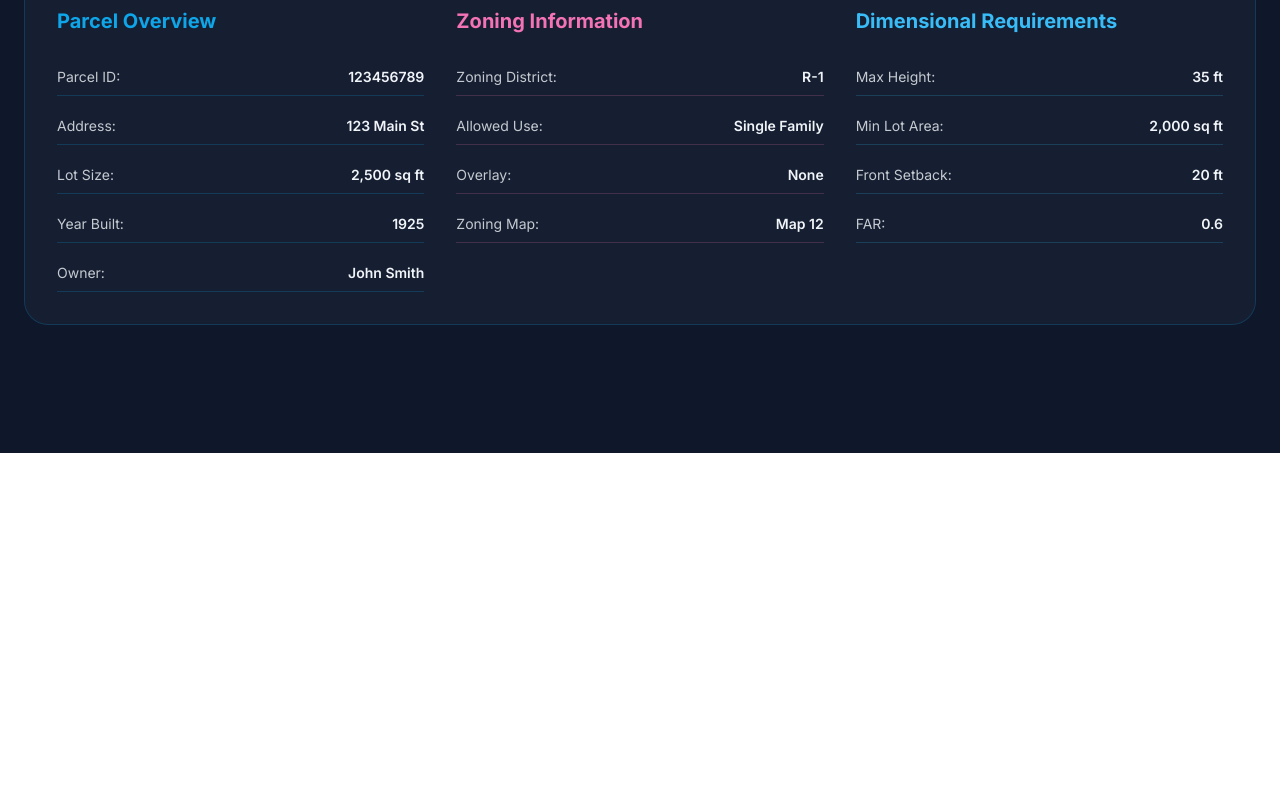
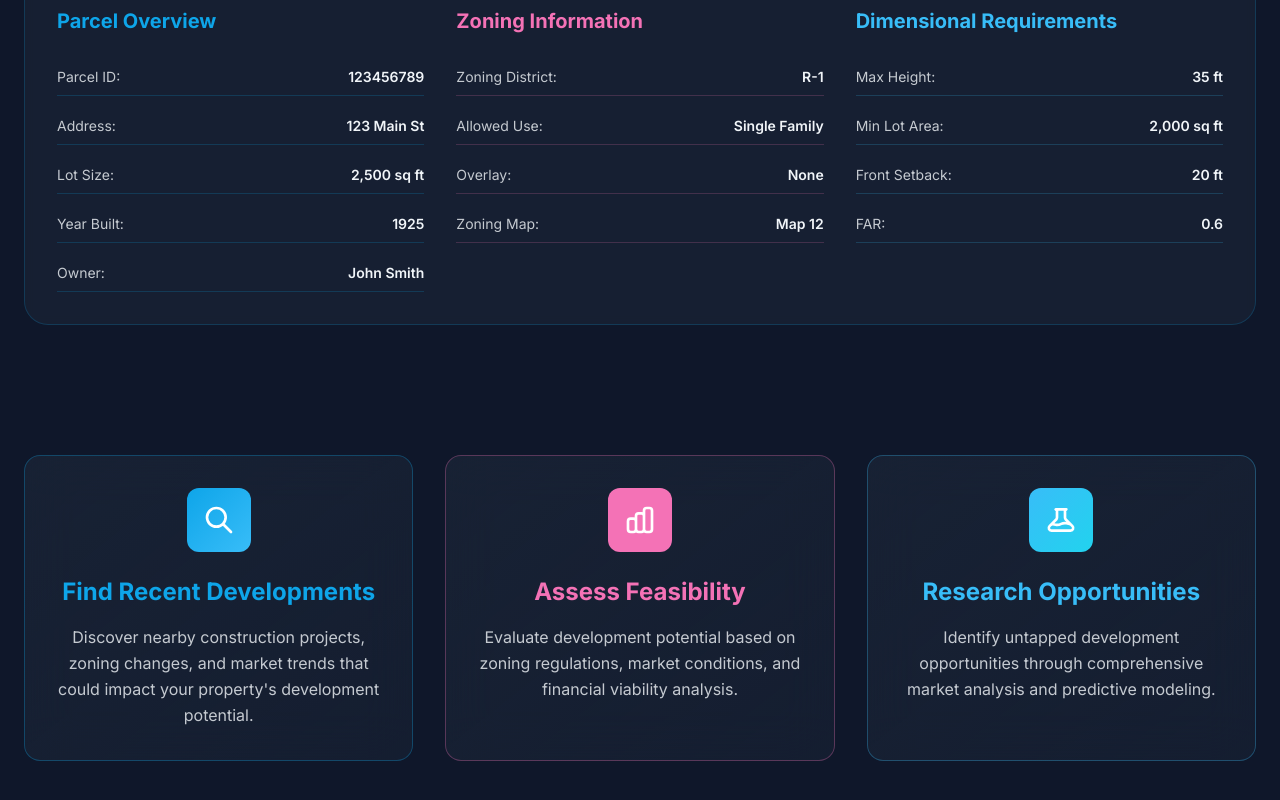
Before and after one commit to ZachWalnock/PlotTwist-frontend, a Next.js app: page / in a window 1280 px wide. Shown: the part 1234-2034 px from the top of the page. Before the commit the page ends 1687 px from the top, so only its background shows below. Built offline with nearby package versions, Linux system fonts and the light colour scheme.

Commit message:
adding code for milo

```diff
--- a/app/page.tsx
+++ b/app/page.tsx
@@ -9,6 +9,11 @@ export default function Home() {
   const [streetNumber, setStreetNumber] = useState('')
   const [streetName, setStreetName] = useState('')
   const [streetSuffix, setStreetSuffix] = useState('')
+  const [analysisData, setAnalysisData] = useState<{analysis: string} | null>(null)
+  const [isLoadingAnalysis, setIsLoadingAnalysis] = useState(false)
+  const [analysisError, setAnalysisError] = useState<string | null>(null)
+  const [loadingMessage, setLoadingMessage] = useState('Thinking')
+  const [dots, setDots] = useState('')
   const fullText = "let's get started."
 
   useEffect(() => {
@@ -21,6 +26,14 @@ export default function Home() {
     }
   }, [currentIndex, fullText])
 
+  useEffect(() => {
+    console.log('useEffect triggered, showReportView:', showReportView)
+    if (showReportView) {
+      console.log('Calling fetchAnalysisData...')
+      fetchAnalysisData()
+    }
+  }, [showReportView])
+
   const handleGenerateReport = () => {
     setShowReportView(true)
   }
@@ -29,7 +42,53 @@ export default function Home() {
     setShowReportView(false)
   }
 
-  // Report Generation View
+  const fetchAnalysisData = async () => {
+    console.log('fetchAnalysisData called')
+    setIsLoadingAnalysis(true)
+    setAnalysisError(null)
+    setLoadingMessage('Thinking')
+    setDots('')
+
+    const dotAnimation = setInterval(() => {
+      setDots(prev => prev.length >= 3 ? '' : prev + '.')
+    }, 500)
+
+    setTimeout(() => {
+      setLoadingMessage('Analyzing data')
+    }, 3000)
+
+    try {
+      const fullAddress = `${streetNumber} ${streetName} ${streetSuffix}, Boston, MA`
+      console.log('Sending address:', fullAddress)
+
+      const res = await fetch(`http://localhost:8000/create-report`, {
+        method: "POST",
+        headers: {
+          "Content-Type": "application/json",
+        },
+        body: JSON.stringify({
+            property_info: fullAddress,
+        }),
+      })
+
+      console.log('Response status:', res.status)
+
+      if (!res.ok) {
+        throw new Error(`HTTP error! status: ${res.status}`)
+      }
+
+      const data = await res.json()
+      console.log('Response data:', data)
+      setAnalysisData(data)
+    } catch (error) {
+      console.error('Error in fetchAnalysisData:', error)
+      setAnalysisError(`Error: ${error.message}`)
+    } finally {
+      clearInterval(dotAnimation)
+      setIsLoadingAnalysis(false)
+    }
+  }
+
   if (showReportView) {
     return (
       <main className="min-h-screen bg-plottwist-dark-bg text-plottwist-dark-text">
@@ -42,9 +101,9 @@ export default function Home() {
           </div>
         </div>
 
-        {/* Header */}
-        <div className="relative z-10 max-w-7xl w-full mx-auto px-6 py-8">
-          <div className="flex justify-between items-center">
+        {/* header */}
+        <div className="relative z-10 max-w-7xl w-full mx-auto px-6 py-4">
+          <div className="flex justify-start items-center">
             <button
               onClick={handleBackToHome}
               className="flex items-center space-x-2 text-plottwist-dark-text hover:text-plottwist-tech-blue transition-colors duration-300"
@@ -54,11 +113,13 @@ export default function Home() {
               </svg>
               <span>Back to Home</span>
             </button>
-            <div></div>
           </div>
         </div>
 
-        {/* Property Details Content */}
+        {/* Header separator line - full width */}
+        <div className="w-full h-0.5 bg-white/30"></div>
+
+        {/* property details content */}
         <div className="relative flex flex-col items-center px-6 pt-16">
           <div className="text-center mb-16 animate-slide-up">
             <h1 className="text-6xl md:text-7xl font-bold mb-6 text-plottwist-dark-text">
@@ -69,11 +130,35 @@ export default function Home() {
             </p>
           </div>
 
-          {/* Property Details Grid */}
-          <div className="w-full max-w-6xl animate-fade-in" style={{animationDelay: '0.5s'}}>
+          {/* property details grid */}
+          <div className="w-full max-w-6xl relative">
+            {/* PDF Icon */}
+            <div className="absolute -top-16 right-0">
+              <button
+                onClick={() => {
+                  // TODO: Implement PDF export functionality
+                  console.log('PDF export clicked')
+                }}
+                className="relative group"
+              >
+                <div className="w-12 h-12 bg-plottwist-tech-blue/10 backdrop-blur-sm rounded-xl border border-plottwist-tech-blue/20 flex items-center justify-center hover:bg-plottwist-tech-blue/20 transition-all duration-300 cursor-pointer">
+                  <svg className="w-6 h-6 text-plottwist-tech-blue group-hover:scale-110 transition-transform duration-300" fill="none" stroke="currentColor" viewBox="0 0 24 24">
+                    <path strokeLinecap="round" strokeLinejoin="round" strokeWidth={2} d="M12 10v6m0 0l-3-3m3 3l3-3m2 8H7a2 2 0 01-2-2V5a2 2 0 012-2h5.586a1 1 0 01.707.293l5.414 5.414a1 1 0 01.293.707V19a2 2 0 01-2 2z" />
+                  </svg>
+                </div>
+
+                {/* Tooltip */}
+                <div className="absolute bottom-full right-0 mb-2 px-3 py-2 bg-plottwist-dark-surface/70 backdrop-blur-sm rounded-lg border border-plottwist-tech-blue/20 text-sm text-plottwist-dark-text/80 whitespace-nowrap opacity-0 group-hover:opacity-100 transition-opacity duration-300 pointer-events-none">
+                  Export Data as PDF
+                  {/* Tooltip arrow */}
+                  <div className="absolute top-full right-4 w-0 h-0 border-l-4 border-r-4 border-t-4 border-transparent border-t-plottwist-dark-surface/70"></div>
+                </div>
+              </button>
+            </div>
+
             <div className="bg-plottwist-dark-surface/50 backdrop-blur-sm rounded-3xl p-8 border border-plottwist-tech-blue/20">
               <div className="grid grid-cols-1 md:grid-cols-3 gap-8">
-                {/* Section 1: Parcel Overview */}
+                {/* parcel overview */}
                 <div className="space-y-6">
                   <h2 className="text-2xl font-bold text-plottwist-tech-blue mb-6">Parcel Overview</h2>
 
@@ -120,7 +205,7 @@ export default function Home() {
                   </div>
                 </div>
 
-                {/* Section 2: Zoning Information */}
+                {/* zoning information */}
                 <div className="space-y-6">
                   <h2 className="text-2xl font-bold text-plottwist-pink mb-6">Zoning Information</h2>
 
@@ -152,7 +237,7 @@ export default function Home() {
                   </div>
                 </div>
 
-                {/* Section 3: Dimensional Requirements */}
+                {/* dimensional requirements */}
                 <div className="space-y-6">
                   <h2 className="text-2xl font-bold text-plottwist-tech-blue-light mb-6">Dimensional Requirements</h2>
 
@@ -188,13 +273,52 @@ export default function Home() {
           </div>
         </div>
 
-        {/* Predictive Analytics Section */}
-        <div className="w-full max-w-6xl mt-12 mx-auto">
+        {/* predictive */}
+        <div className="w-full max-w-6xl mt-12 mx-auto pb-16">
           <div className="bg-plottwist-dark-surface/50 backdrop-blur-sm rounded-3xl p-8 border border-plottwist-pink/20">
+            <div className="text-center mb-8">
+              <h3 className="text-2xl font-bold text-plottwist-dark-text">Predictive Analysis</h3>
+            </div>
+
+            {isLoadingAnalysis && (
+              <div className="text-center py-8">
+                <div className="text-2xl font-bold text-plottwist-pink mb-2">
+                  {loadingMessage}
+                  <span className="inline-block w-6 text-left animate-pulse">
+                    {dots}
+                  </span>
+                </div>
+                <p className="text-plottwist-dark-text/60">Please wait while we process your request</p>
+              </div>
+            )}
+
+            {analysisError && (
+              <div className="text-center py-8">
+                <div className="w-16 h-16 bg-red-500/20 rounded-full flex items-center justify-center mx-auto mb-4">
+                  <svg className="w-8 h-8 text-red-400" fill="none" stroke="currentColor" viewBox="0 0 24 24">
+                    <path strokeLinecap="round" strokeLinejoin="round" strokeWidth={2} d="M12 8v4m0 4h.01M21 12a9 9 0 11-18 0 9 9 0 0118 0z" />
+                  </svg>
+                </div>
+                <p className="text-red-400 font-medium">Error loading analysis</p>
+                <p className="text-plottwist-dark-text/60 mt-2">{analysisError}</p>
+              </div>
+            )}
+
+            {analysisData && !isLoadingAnalysis && (
+              <div className="space-y-6">
+                <div className="bg-plottwist-dark-surface/30 rounded-lg p-8 text-plottwist-dark-text">
+                  <div className="prose prose-invert max-w-none">
+                    <h4 className="text-xl font-bold text-plottwist-pink mb-4">AI Analysis Report</h4>
+                    <div className="text-plottwist-dark-text/90 leading-relaxed whitespace-pre-wrap">
+                      {analysisData.analysis}
+                    </div>
+                  </div>
+                </div>
+              </div>
+            )}
           </div>
         </div>
 
-        {/* Floating particles */}
         <div className="fixed inset-0 overflow-hidden pointer-events-none">
           {[...Array(6)].map((_, i) => (
             <div
@@ -218,10 +342,10 @@ export default function Home() {
     )
   }
 
-  // Homepage View
+  // home view
   return (
     <main className="min-h-screen bg-plottwist-dark-bg text-plottwist-dark-text">
-      {/* Animated Background */}
+      {/* animated background */}
       <div className="fixed inset-0 overflow-hidden pointer-events-none">
         <div className="absolute inset-0 opacity-20">
           <div className="absolute top-1/4 left-1/4 w-96 h-96 bg-gradient-mesh rounded-full blur-3xl animate-float"></div>
@@ -230,22 +354,22 @@ export default function Home() {
         </div>
       </div>
 
-      {/* Header */}
+      {/* header */}
       <div className="relative z-10 max-w-7xl w-full mx-auto px-6 py-8">
         <div className="flex justify-between items-center">
           <div></div>
         </div>
       </div>
 
-      {/* Main Content */}
+      {/* main content */}
       <div className="relative flex flex-col items-center px-6 pt-16">
-        {/* Main Title */}
+        {/* main title */}
         <div className="text-center mb-20 animate-slide-up">
           <div className="relative">
             <h1 className="text-8xl md:text-9xl font-bold mb-6 text-plottwist-dark-text">
               PlotTwist
             </h1>
-            {/* Cohesive blue fade behind title */}
+            {/*fade */}
             <div className="absolute inset-0 bg-gradient-to-r from-plottwist-tech-blue/20 via-plottwist-tech-blue-light/15 to-plottwist-tech-blue-accent/20 blur-3xl"></div>
           </div>
           <p className="text-xl md:text-2xl max-w-3xl mx-auto leading-relaxed text-plottwist-dark-text/80">
@@ -253,7 +377,7 @@ export default function Home() {
           </p>
         </div>
 
-        {/* Typewriter Text */}
+        {/* text animation */}
         <div className="text-center mb-32 animate-fade-in" style={{animationDelay: '0.5s'}}>
           <div className="inline-block">
             <span className="text-4xl md:text-5xl font-mono text-plottwist-tech-blue">
@@ -265,12 +389,12 @@ export default function Home() {
           </div>
         </div>
 
-        {/* Search Bar */}
+        {/* search bar */}
         <div className="w-full max-w-5xl">
           <div className="flex flex-col items-center space-y-8">
             <div className="w-full">
               <div className="flex flex-col md:flex-row gap-4 w-full">
-                {/* Street Number */}
+                {/* street number */}
                 <div className="relative flex-1">
                   <input
                     type="text"
@@ -282,7 +406,7 @@ export default function Home() {
                   />
                 </div>
 
-                {/* Street Name */}
+                {/* street name */}
                 <div className="relative flex-2">
                   <input
                     type="text"
@@ -294,7 +418,7 @@ export default function Home() {
                   />
                 </div>
 
-                {/* Street Suffix */}
+                {/* street suffix */}
                 <div className="relative flex-1">
                   <input
                     type="text"
@@ -322,7 +446,7 @@ export default function Home() {
           </div>
         </div>
 
-        {/* Description Text */}
+        {/* description text */}
         <div className="text-center mt-16">
           <p className="text-3xl md:text-4xl font-bold text-white max-w-4xl mx-auto leading-relaxed">
             Generate a report with <span className="text-plottwist-pink">advanced</span> <span className="text-plottwist-pink">analytics</span> and get <span className="text-plottwist-pink">predictive</span> <span className="text-plottwist-pink">data</span>.
@@ -330,7 +454,7 @@ export default function Home() {
         </div>
       </div>
 
-      {/* Report Preview */}
+      {/* report preview */}
       <div className="relative mt-32 pb-32">
         <div className="max-w-7xl mx-auto px-6">
           <div className="bg-plottwist-dark-surface/50 backdrop-blur-sm rounded-3xl p-8 border border-plottwist-tech-blue/20">
@@ -344,7 +468,7 @@ export default function Home() {
             </div>
 
             <div className="grid grid-cols-1 md:grid-cols-3 gap-8">
-              {/* Section 1: Parcel Overview */}
+              {/* parcel overview */}
               <div className="space-y-6">
                 <h2 className="text-xl font-bold text-plottwist-tech-blue mb-4">Parcel Overview</h2>
 
@@ -376,7 +500,7 @@ export default function Home() {
                 </div>
               </div>
 
-              {/* Section 2: Zoning Information */}
+              {/* zoning information */}
               <div className="space-y-6">
                 <h2 className="text-xl font-bold text-plottwist-pink mb-4">Zoning Information</h2>
 
@@ -403,7 +527,7 @@ export default function Home() {
                 </div>
               </div>
 
-              {/* Section 3: Dimensional Requirements */}
+              {/* dimensional requirements */}
               <div className="space-y-6">
                 <h2 className="text-xl font-bold text-plottwist-tech-blue-light mb-4">Dimensional Requirements</h2>
 
@@ -434,7 +558,58 @@ export default function Home() {
         </div>
       </div>
 
-      {/* Floating particles */}
+      {/* Predictive Data Capabilities */}
+      <div className="relative mt-0.5 pb-32">
+        <div className="max-w-7xl mx-auto px-6">
+          <div className="grid grid-cols-1 md:grid-cols-3 gap-8">
+            {/* Find Recent Developments */}
+            <div className="bg-gradient-to-br from-plottwist-dark-surface/60 to-plottwist-dark-surface/40 backdrop-blur-xl rounded-2xl p-8 border border-plottwist-tech-blue/30 hover:border-plottwist-tech-blue/50 transition-all duration-300 group">
+              <div className="text-center">
+                <div className="w-16 h-16 bg-gradient-to-br from-plottwist-tech-blue to-plottwist-tech-blue-light rounded-xl flex items-center justify-center mx-auto mb-6 group-hover:scale-110 transition-transform duration-300">
+                  <svg className="w-8 h-8 text-white" fill="none" stroke="currentColor" viewBox="0 0 24 24">
+                    <path strokeLinecap="round" strokeLinejoin="round" strokeWidth={2} d="M21 21l-6-6m2-5a7 7 0 11-14 0 7 7 0 0114 0z" />
+                  </svg>
+                </div>
+                <h3 className="text-2xl font-bold text-plottwist-tech-blue mb-4">Find Recent Developments</h3>
+                <p className="text-plottwist-dark-text/80 leading-relaxed">
+                  Discover nearby construction projects, zoning changes, and market trends that could impact your property's development potential.
+                </p>
+              </div>
+            </div>
+
+            {/* Assess Feasibility */}
+            <div className="bg-gradient-to-br from-plottwist-dark-surface/60 to-plottwist-dark-surface/40 backdrop-blur-xl rounded-2xl p-8 border border-plottwist-pink/30 hover:border-plottwist-pink/50 transition-all duration-300 group">
+              <div className="text-center">
+                <div className="w-16 h-16 bg-gradient-to-br from-plottwist-pink to-pink-400 rounded-xl flex items-center justify-center mx-auto mb-6 group-hover:scale-110 transition-transform duration-300">
+                  <svg className="w-8 h-8 text-white" fill="none" stroke="currentColor" viewBox="0 0 24 24">
+                    <path strokeLinecap="round" strokeLinejoin="round" strokeWidth={2} d="M9 19v-6a2 2 0 00-2-2H5a2 2 0 00-2 2v6a2 2 0 002 2h2a2 2 0 002-2zm0 0V9a2 2 0 012-2h2a2 2 0 012 2v10m-6 0a2 2 0 002 2h2a2 2 0 002-2m0 0V5a2 2 0 012-2h2a2 2 0 012 2v14a2 2 0 01-2 2h-2a2 2 0 01-2-2z" />
+                  </svg>
+                </div>
+                <h3 className="text-2xl font-bold text-plottwist-pink mb-4">Assess Feasibility</h3>
+                <p className="text-plottwist-dark-text/80 leading-relaxed">
+                  Evaluate development potential based on zoning regulations, market conditions, and financial viability analysis.
+                </p>
+              </div>
+            </div>
+
+            {/* Research Opportunities */}
+            <div className="bg-gradient-to-br from-plottwist-dark-surface/60 to-plottwist-dark-surface/40 backdrop-blur-xl rounded-2xl p-8 border border-plottwist-tech-blue-light/30 hover:border-plottwist-tech-blue-light/50 transition-all duration-300 group">
+              <div className="text-center">
+                <div className="w-16 h-16 bg-gradient-to-br from-plottwist-tech-blue-light to-cyan-400 rounded-xl flex items-center justify-center mx-auto mb-6 group-hover:scale-110 transition-transform duration-300">
+                  <svg className="w-8 h-8 text-white" fill="none" stroke="currentColor" viewBox="0 0 24 24">
+                    <path strokeLinecap="round" strokeLinejoin="round" strokeWidth={2} d="M19.428 15.428a2 2 0 00-1.022-.547l-2.387-.477a6 6 0 00-3.86.517l-.318.158a6 6 0 01-3.86.517L6.05 15.21a2 2 0 00-1.806.547M8 4h8l-1 1v5.172a2 2 0 00.586 1.414l5 5c1.26 1.26.367 3.414-1.415 3.414H4.828c-1.782 0-2.674-2.154-1.414-3.414l5-5A2 2 0 009 10.172V5L8 4z" />
+                  </svg>
+                </div>
+                <h3 className="text-2xl font-bold text-plottwist-tech-blue-light mb-4">Research Opportunities</h3>
+                <p className="text-plottwist-dark-text/80 leading-relaxed">
+                  Identify untapped development opportunities through comprehensive market analysis and predictive modeling.
+                </p>
+              </div>
+            </div>
+          </div>
+        </div>
+      </div>
+
       <div className="fixed inset-0 overflow-hidden pointer-events-none">
         {[...Array(6)].map((_, i) => (
           <div
```
